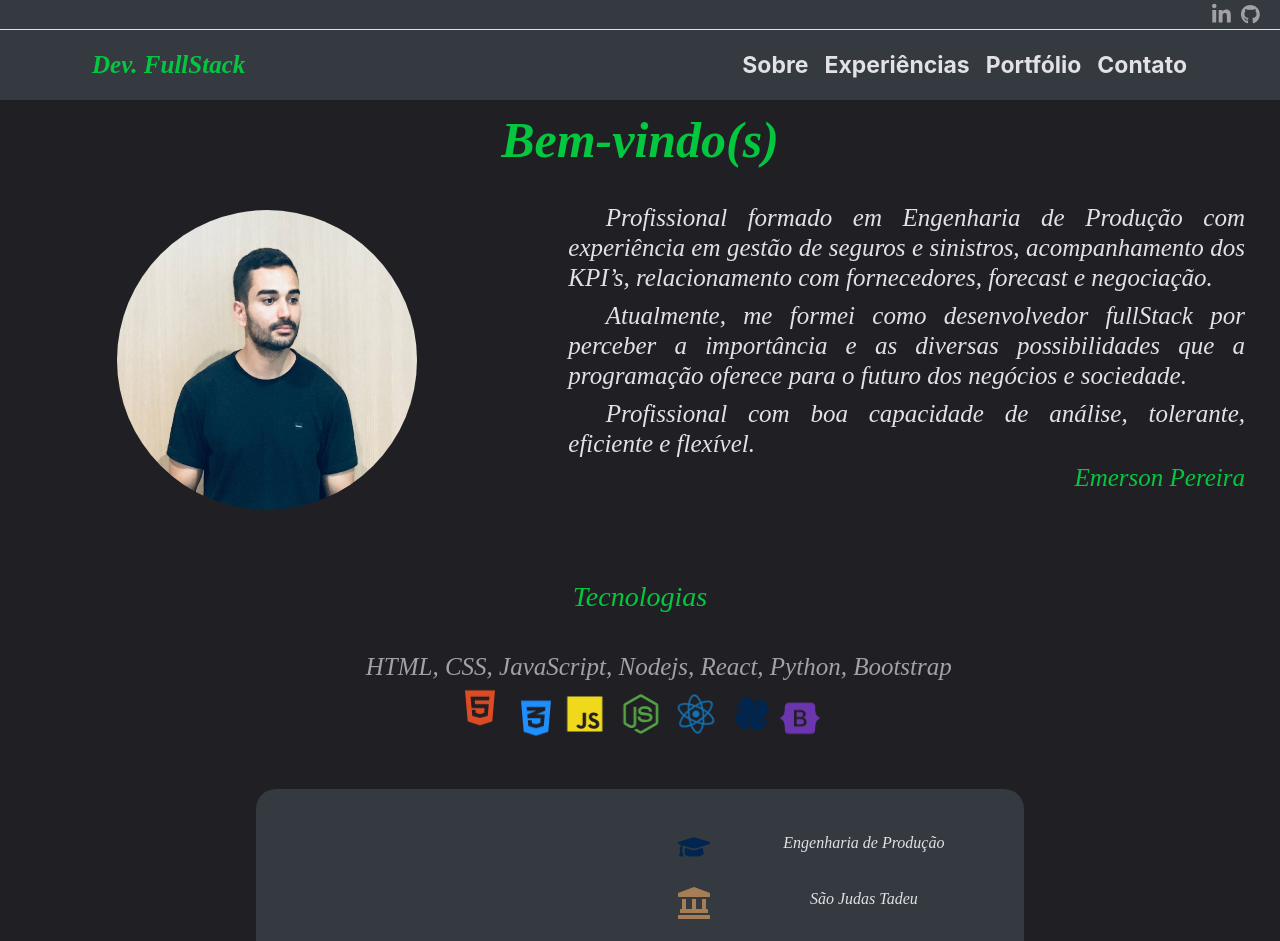
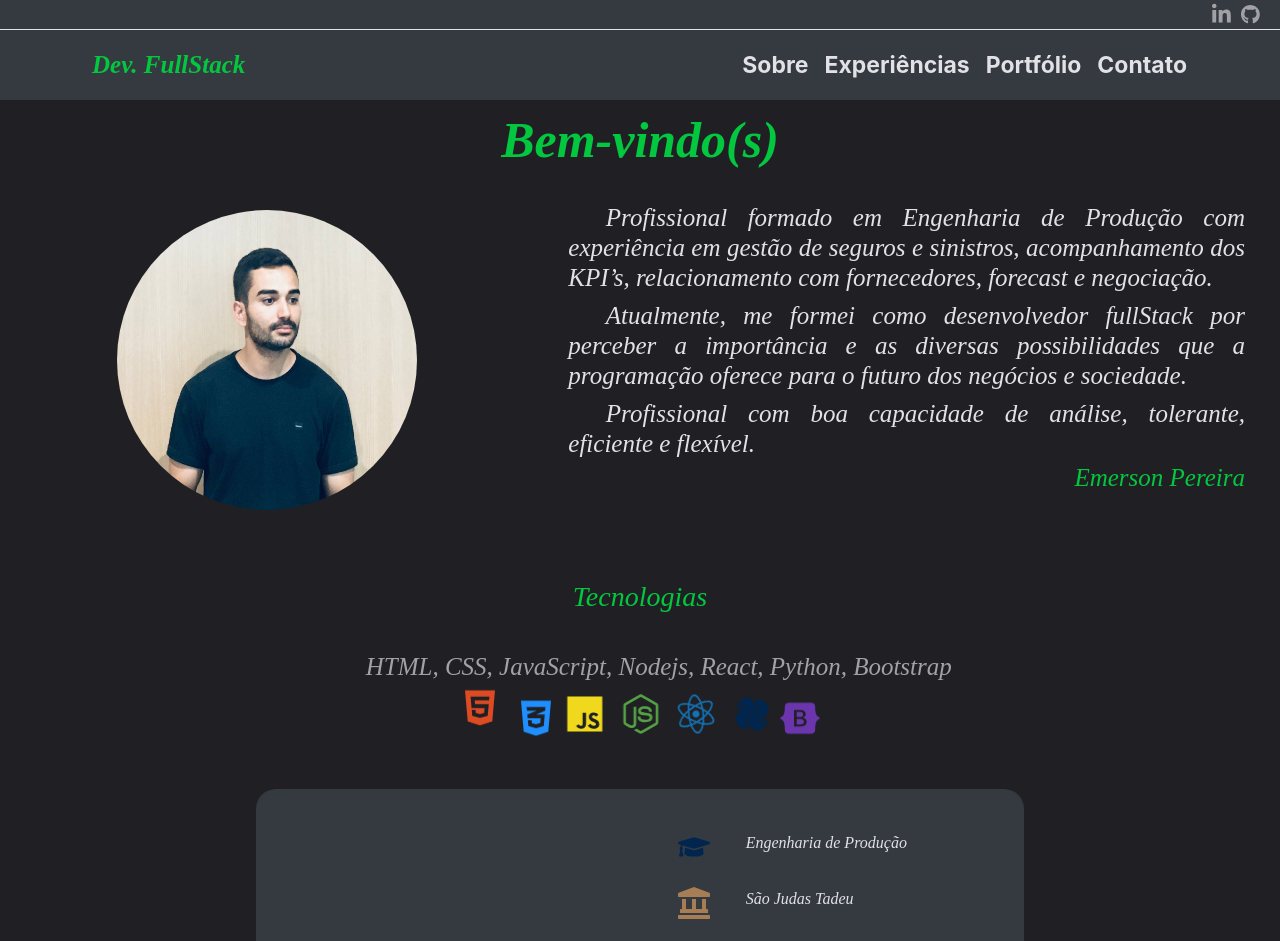
Before and after one commit to emersonope/emersonope.com, a React (Create React App) app: page / in a window 1280 px wide. Shown: the top 941 px of the page. Built offline with nearby package versions, Linux system fonts and the light colour scheme.

Commit message:
ajuste texto tabela

```diff
--- a/src/pages/home/degree/tabela/index.js
+++ b/src/pages/home/degree/tabela/index.js
@@ -46,6 +46,9 @@ const Tab = styled(Table)``;
 const TabTd = styled.td`
     &{
         border-top: none !important;
+        justify-content: center;
+        align-items: center;
+        text-align: left;
         color: #E1E1E6;
     }
     &:hover {
@@ -55,6 +58,8 @@ const TabTd = styled.td`
 `;
 
 const TabTh = styled.th`
+    justify-content: center;
+    align-items: center;
     border-top: none !important;
 `;
 
```
